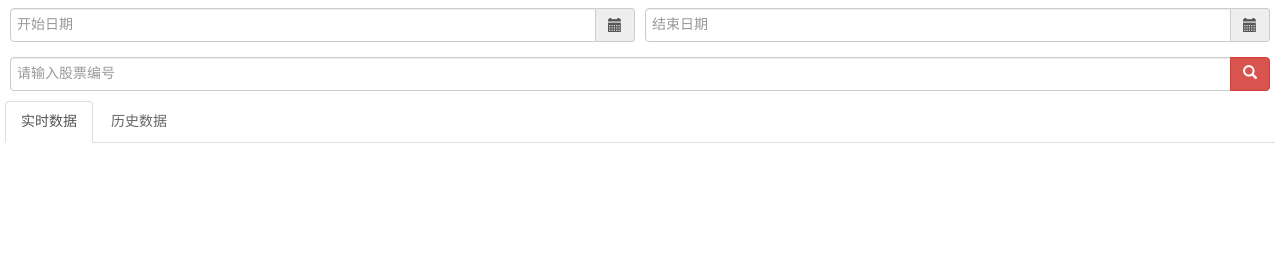
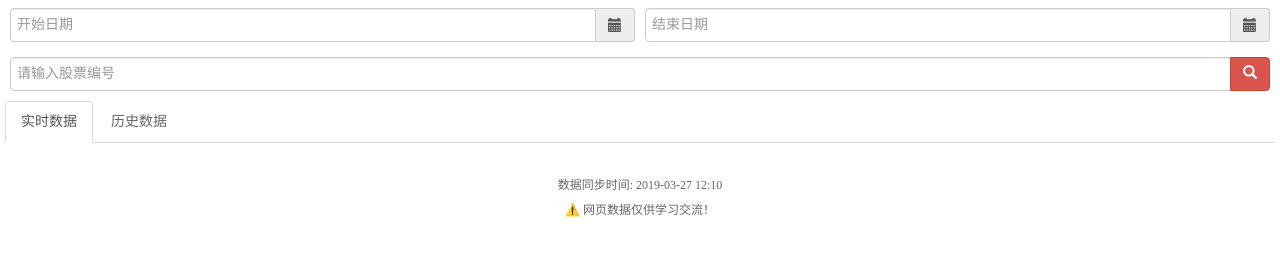
Before and after one commit to yjq8023/stock-web, a website built with webpack: page src/index.html in a window 1280 px wide. Shown: the part 68-324 px from the top of the page. Built offline with nearby package versions, Linux system fonts and the light colour scheme; files whose address does not match are found by name.

Commit message:
update: 同步时间

```diff
--- a/src/index.html
+++ b/src/index.html
@@ -67,6 +67,10 @@
                 </ul>
             </div>
         </div>
+        <div style="text-align: center;font-size: 12px;line-height: 25px">
+            <p>数据同步时间: <span id="sync-time">2018/1/1 13:22</span></p>
+            <p>⚠️ 网页数据仅供学习交流！</p>
+        </div>
     </main>
 </div>
 </body>
--- a/src/js/index.js
+++ b/src/js/index.js
@@ -93,6 +93,7 @@ function realTime() {//实时数据
   })
     .then((data)=>{
       if(data.length!==realTimeLength){
+        $('#sync-time').html(time(new Date().getTime()))
         data.data.forEach((val)=>{
           val.update_time=time(Number(val.update_time))
         })
```
